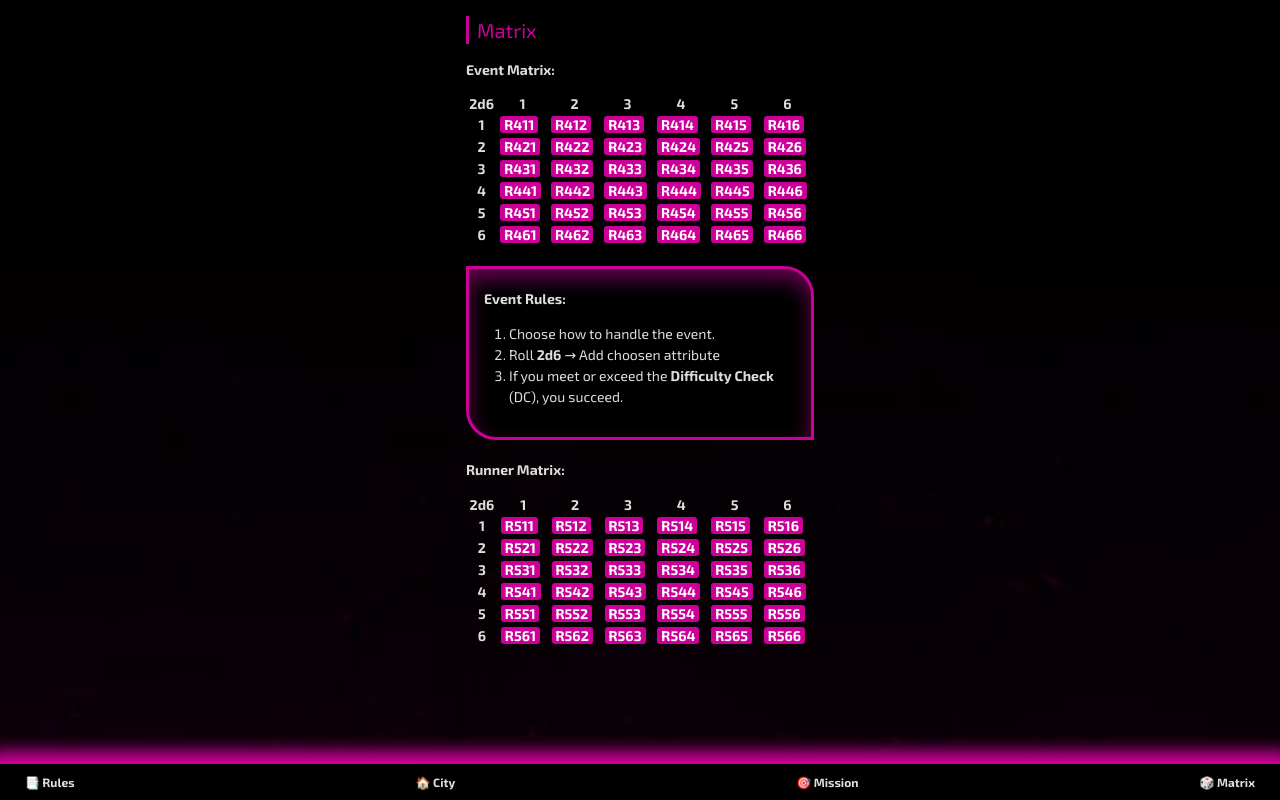
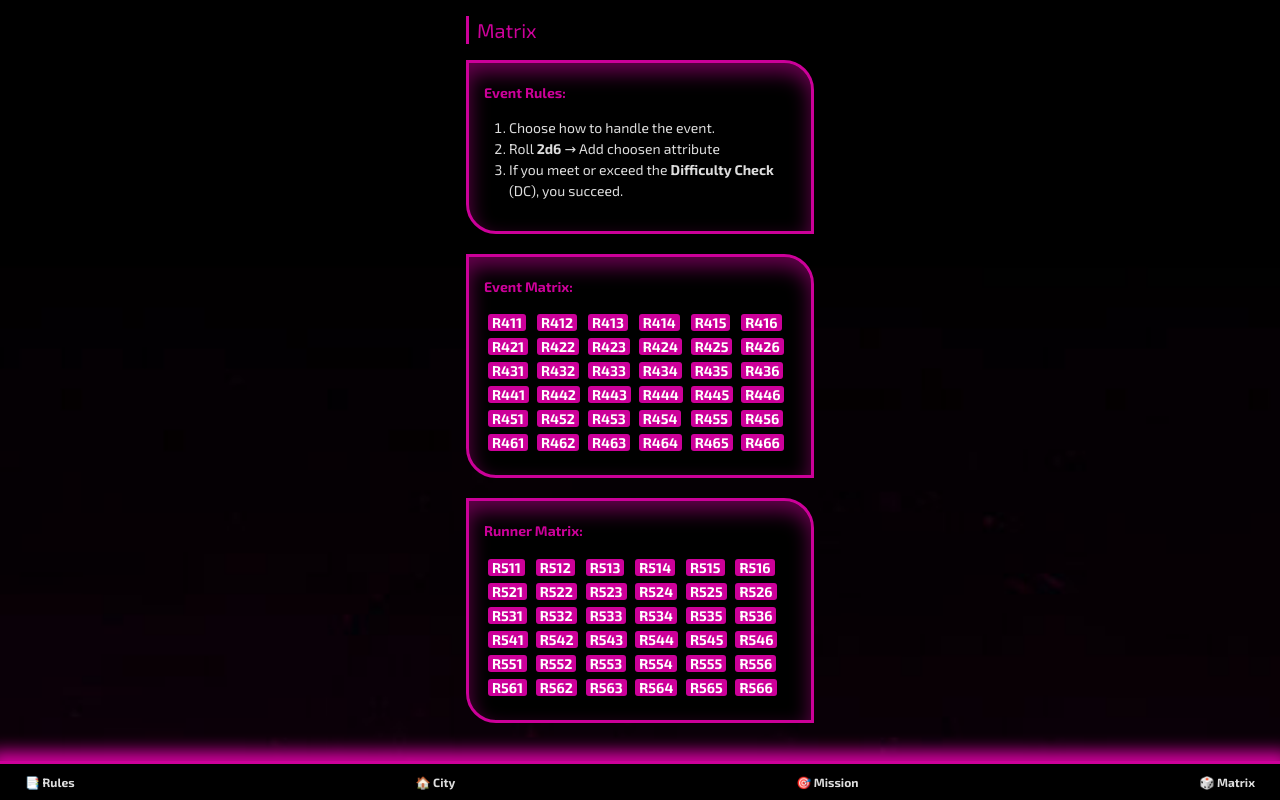
Before and after one commit to BroBuddy/shadowrun-neonhollow, a React (Vite) app: page /matrix in a window 1280 px wide. Built offline with nearby package versions, Linux system fonts and the light colour scheme.

Commit message:
more styles II

```diff
--- a/src/App.css
+++ b/src/App.css
@@ -112,7 +112,7 @@ table tr th {
 }
 
 table tr td {
-    padding: 3px;
+    padding: 4px;
     font-size: 14px;
 }
 
--- a/src/feature/city/pages/City.tsx
+++ b/src/feature/city/pages/City.tsx
@@ -28,13 +28,15 @@ function City() {
             </div>
             <br />
             {cityData.map((district: CityDistrict, index: number) => (
-                <div key={index}>
+                <div
+                    className={`card ${index % 2 === 0 ? 'card-margin' : ''}`}
+                    key={index}
+                >
                     <p>
                         <strong>
                             {district.heat.split(' ')[0]} {district.name}
                         </strong>
                     </p>
-                    <div className="card">
                     <div className="flex justify-between gap-3">
                         {district.facilities.map(
                             (facility: CityFacility, i: number) => (
@@ -57,8 +59,6 @@ function City() {
                         )}
                     </div>
                 </div>
-                    <br />
-                </div>
             ))}
         </Card>
     )
--- a/src/feature/mission/pages/Mission.tsx
+++ b/src/feature/mission/pages/Mission.tsx
@@ -47,11 +47,12 @@ function Mission() {
                         <Link to="/mission/R640">Unveil the Truth</Link>
                     </li>
                 </ol>
+                <p>
+                    Focus on mastering both{' '}
+                    <Link to="/mission/rules">Rules</Link> and{' '}
+                    <Link to="/mission/performance">Performance</Link>
+                </p>
             </div>
-            <p>
-                Focus on mastering both <Link to="/mission/rules">Rules</Link>{' '}
-                and <Link to="/mission/performance">Performance</Link>
-            </p>
         </Card>
     )
 }
--- a/src/feature/mission/pages/MissionPerformance.tsx
+++ b/src/feature/mission/pages/MissionPerformance.tsx
@@ -11,15 +11,21 @@ function MissionPerformance() {
 
     return (
         <Card title="Mission Performance">
+            <div className="card">
+                {' '}
                 <p>
-                Mr. Johnson doesn’t just care that the job’s done — he cares how
-                it’s done. The better your performance, the greater the reward.
+                    Mr. Johnson doesn’t just care that the job’s done — he cares
+                    how it’s done. The better your performance, the greater the
+                    reward.
                 </p>
-            {missionPerformance.map((performance: MissionPerformanceType) => (
+                {missionPerformance.map(
+                    (performance: MissionPerformanceType) => (
                         <div key={performance.id}>
                             <p>
-                        <strong>{performance.title}</strong> &#8594;{' '}
-                        {performance.level}
+                                <strong className="violet">
+                                    {performance.title}
+                                </strong>{' '}
+                                &#8594; {performance.level}
                             </p>
                             <ul>
                                 {performance.effects.map(
@@ -27,22 +33,25 @@ function MissionPerformance() {
                                         <li key={index}>
                                             {effect.link ? (
                                                 <>
-                                            {effect.description.split(' → ')[0]}{' '}
+                                                    {
+                                                        effect.description.split(
+                                                            ' → '
+                                                        )[0]
+                                                    }{' '}
                                                     &#8594;{' '}
-                                            {effect.description.split(' → ')[1]}{' '}
+                                                    {
+                                                        effect.description.split(
+                                                            ' → '
+                                                        )[1]
+                                                    }{' '}
                                                     &#8594;{' '}
-                                            <Link
-                                                to={effect.link}
-                                                className="a"
-                                            >
+                                                    <Link to={effect.link}>
                                                         {
                                                             effect.description.split(
                                                                 ' → '
                                                             )[2]
                                                         }
-                                            </Link>{' '}
-                                            &#8594;{' '}
-                                            {effect.description.split(' → ')[3]}
+                                                    </Link>
                                                 </>
                                             ) : (
                                                 effect.description
@@ -52,7 +61,9 @@ function MissionPerformance() {
                                 )}
                             </ul>
                         </div>
-            ))}
+                    )
+                )}
+            </div>
         </Card>
     )
 }
--- a/src/feature/mission/pages/MissionRules.tsx
+++ b/src/feature/mission/pages/MissionRules.tsx
@@ -3,27 +3,32 @@ import Card from '@/components/Card'
 function MissionRules() {
     return (
         <Card title="Mission Rules">
+            <div className="card">
+                {' '}
                 <p>
-                You must tackle the missions in order and each mission follows a
-                specific structure:
+                    You must tackle the missions in order and each mission
+                    follows a specific structure:
                 </p>
                 <ul>
                     <li>
-                    Face three obstacles. Roll 2d6 to determine your skill check
-                    for each.
+                        Face three obstacles. Roll 2d6 to determine your skill
+                        check for each.
                     </li>
                     <li>
-                    DC is the number of successes needed to clear a challenge.
+                        DC is the number of successes needed to clear a
+                        challenge.
                     </li>
                     <li>If you succeed at all three, the twist is revealed.</li>
                     <li>
-                    Each success contributes to your overall Performance score.
+                        Each success contributes to your overall Performance
+                        score.
                     </li>
                 </ul>
                 <p>
-                Report to <strong>Mr. Johnson</strong> after the run to receive
-                your reward based on Performance.
+                    Report to <strong>Mr. Johnson</strong> after the run to
+                    receive your reward based on Performance.
                 </p>
+            </div>
         </Card>
     )
 }
--- a/src/pages/Matrix.tsx
+++ b/src/pages/Matrix.tsx
@@ -7,22 +7,29 @@ const cols = 6
 function Matrix() {
     return (
         <Card title="Matrix">
+            <div className="card">
                 <p>
-                <strong>Event Matrix:</strong>
+                    <strong className="violet">Event Rules:</strong>
+                </p>
+                <ol>
+                    <li>Choose how to handle the event.</li>
+                    <li>
+                        Roll <strong>2d6</strong> &#8594; Add choosen attribute
+                    </li>
+                    <li>
+                        If you meet or exceed the{' '}
+                        <strong>Difficulty Check</strong> (DC), you succeed.
+                    </li>
+                </ol>
+            </div>
+            <div className="card card-margin">
+                <p>
+                    <strong className="violet">Event Matrix:</strong>
                 </p>
                 <table>
-                <thead>
-                    <tr>
-                        <th>2d6</th>
-                        {Array.from({ length: cols }, (_, index) => (
-                            <th key={`col-${index + 1}`}>{index + 1}</th>
-                        ))}
-                    </tr>
-                </thead>
                     <tbody>
                         {Array.from({ length: rows }, (_, rowIndex) => (
                             <tr key={`row-${rowIndex + 1}`}>
-                            <th>{rowIndex + 1}</th>
                                 {Array.from({ length: cols }, (_, colIndex) => (
                                     <td
                                         key={`cell-${rowIndex + 1}-${colIndex + 1}`}
@@ -40,37 +47,15 @@ function Matrix() {
                         ))}
                     </tbody>
                 </table>
-            <div className="card card-margin">
+            </div>
+            <div className="card">
                 <p>
-                    <strong>Event Rules:</strong>
-                </p>
-                <ol>
-                    <li>Choose how to handle the event.</li>
-                    <li>
-                        Roll <strong>2d6</strong> &#8594; Add choosen attribute
-                    </li>
-                    <li>
-                        If you meet or exceed the{' '}
-                        <strong>Difficulty Check</strong> (DC), you succeed.
-                    </li>
-                </ol>
-            </div>
-            <p>
-                <strong>Runner Matrix:</strong>
+                    <strong className="violet">Runner Matrix:</strong>
                 </p>
                 <table>
-                <thead>
-                    <tr>
-                        <th>2d6</th>
-                        {Array.from({ length: cols }, (_, index) => (
-                            <th key={`col-${index + 1}`}>{index + 1}</th>
-                        ))}
-                    </tr>
-                </thead>
                     <tbody>
                         {Array.from({ length: rows }, (_, rowIndex) => (
                             <tr key={`row-${rowIndex + 1}`}>
-                            <th>{rowIndex + 1}</th>
                                 {Array.from({ length: cols }, (_, colIndex) => (
                                     <td
                                         key={`cell-${rowIndex + 1}-${colIndex + 1}`}
@@ -88,6 +73,7 @@ function Matrix() {
                         ))}
                     </tbody>
                 </table>
+            </div>
         </Card>
     )
 }
```
Lines whose indentation alone changed are shown as unchanged.
